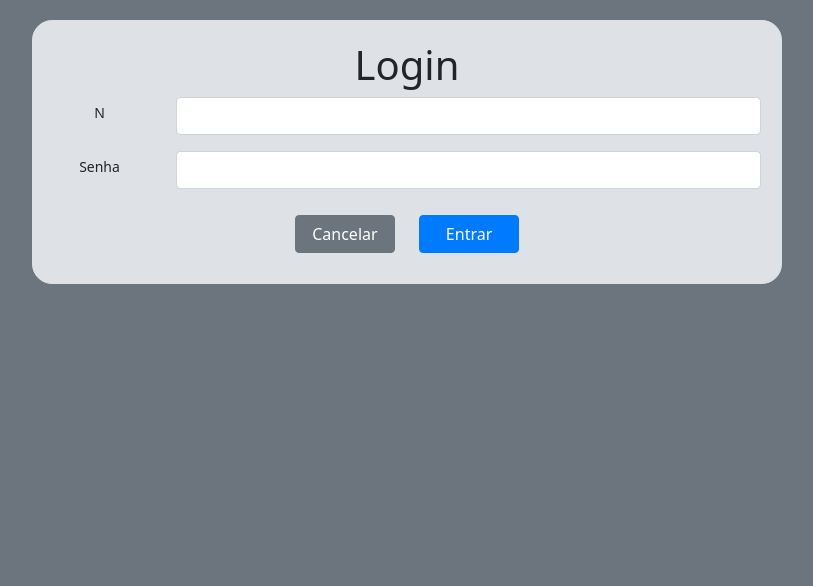
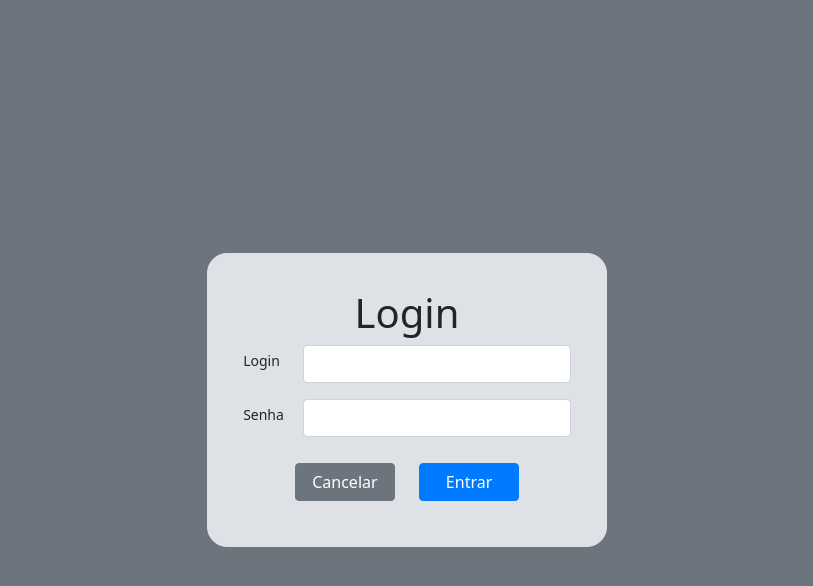
Before and after one commit to Fillipe2/ProjetoPW, a website: page login.html in a window 1280 px wide. Shown: the whole page, without its empty margins (233-1046 px from the left). Drawn offline with nearby package versions, Linux system fonts and the light colour scheme.

Commit message:
correções

```diff
--- a/assets/css/style.css
+++ b/assets/css/style.css
@@ -27,14 +27,16 @@
 
 .body {
     font: 1rem/1.5 var(--bs-font-sans-serif);
+    width: 100vw;
+    height: 100vh;
     display: flex;
-    flex-direction: column;
+    flex-direction: row;
     justify-content: center;
     align-items: center;
     background-color: #6c757d;
 }
 
-.border {
+#container-cadastro {
     width: 750px;
     align-items: center;
     background-color: #dee2e6;
@@ -42,8 +44,15 @@
     margin: 20px;
 }
 
+#container-login {
+    align-items: center;
+    background-color: #dee2e6;
+    border-radius: 20px;
+    margin: 20px;
+}
+
 form {
-    margin: 20px;
+    margin: 35px;
 }
 
 .btn{
--- a/assets/js/script.js
+++ b/assets/js/script.js
@@ -0,0 +1,16 @@
+function Login() {
+    var login = document.getElementById('login').value
+    var senha = document.getElementById('senha').value
+
+    if (login !== "" && senha !== ""){
+        window.location.href="C:/Fillipe/S.I/projeto%20PW/formCadastro.html"
+    } else {
+        alert('Preencha todos os campos!')
+    }
+
+}
+
+function apagarCampos() {
+    document.getElementById('login').value = ''
+    document.getElementById('senha').value = ''
+}
--- a/login.html
+++ b/login.html
@@ -7,35 +7,36 @@
     <link rel="stylesheet" href="assets/css/style.css">
     <script src="assets/js/script.js"></script>
     <link rel="stylesheet" href="https://stackpath.bootstrapcdn.com/bootstrap/4.1.3/css/bootstrap.min.css" integrity="sha384-MCw98/SFnGE8fJT3GXwEOngsV7Zt27NXFoaoApmYm81iuXoPkFOJwJ8ERdknLPMO" crossorigin="anonymous">
-    <script src="https://code.jquery.com/jquery-3.3.1.slim.min.js" integrity="sha384-q8i/X+965DzO0rT7abK41JStQIAqVgRVzpbzo5smXKp4YfRvH+8abtTE1Pi6jizo" crossorigin="anonymous"></script>
-    <script src="https://cdnjs.cloudflare.com/ajax/libs/popper.js/1.14.3/umd/popper.min.js" integrity="sha384-ZMP7rVo3mIykV+2+9J3UJ46jBk0WLaUAdn689aCwoqbBJiSnjAK/l8WvCWPIPm49" crossorigin="anonymous"></script>
-    <script src="https://stackpath.bootstrapcdn.com/bootstrap/4.1.3/js/bootstrap.min.js" integrity="sha384-ChfqqxuZUCnJSK3+MXmPNIyE6ZbWh2IMqE241rYiqJxyMiZ6OW/JmZQ5stwEULTy" crossorigin="anonymous"></script>
     <title>Login</title>
 </head>
 <body class="body">
-    <div class="border border-5">
+    <div id="container-login" class="border border-5">
 
         <form class="text-center">
             <h1>Login</h1>
             <div class="row mb-3">
-                <label class="col-sm-2 col-form-label col-form-label-sm">N</label>
+                <label class="col-sm-2 col-form-label col-form-label-sm">Login</label>
                 <div class="col-sm-10">
-                    <input class="form-control"/>
+                    <input id="login" class="form-control"/>
                 </div>
             </div>
             <div class="row mb-3">
                 <label class="col-sm-2 col-form-label col-form-label-sm">Senha</label>
 
                 <div class="col-sm-10">
-                    <input type="password" class="form-control" id="floatingPassword">
+                    <input type="password" class="form-control" id="senha">
                 </div>
             </div>
 
-            <button type="button" class="btn btn-secondary">Cancelar</button>
-            <button type="button" class="btn btn-primary">Entrar</button>
+            <button type="button" class="btn btn-secondary" onclick="apagarCampos()">Cancelar</button>
+            <button type="button" class="btn btn-primary" onclick="Login()">Entrar</button>
 
 
         </form>
     </div>
+
+    <script src="https://code.jquery.com/jquery-3.3.1.slim.min.js" integrity="sha384-q8i/X+965DzO0rT7abK41JStQIAqVgRVzpbzo5smXKp4YfRvH+8abtTE1Pi6jizo" crossorigin="anonymous"></script>
+    <script src="https://cdnjs.cloudflare.com/ajax/libs/popper.js/1.14.3/umd/popper.min.js" integrity="sha384-ZMP7rVo3mIykV+2+9J3UJ46jBk0WLaUAdn689aCwoqbBJiSnjAK/l8WvCWPIPm49" crossorigin="anonymous"></script>
+    <script src="https://stackpath.bootstrapcdn.com/bootstrap/4.1.3/js/bootstrap.min.js" integrity="sha384-ChfqqxuZUCnJSK3+MXmPNIyE6ZbWh2IMqE241rYiqJxyMiZ6OW/JmZQ5stwEULTy" crossorigin="anonymous"></script>
 </body>
 </html>
```
Also changed, not shown: formCadastro.html (+1 -1 lines).
